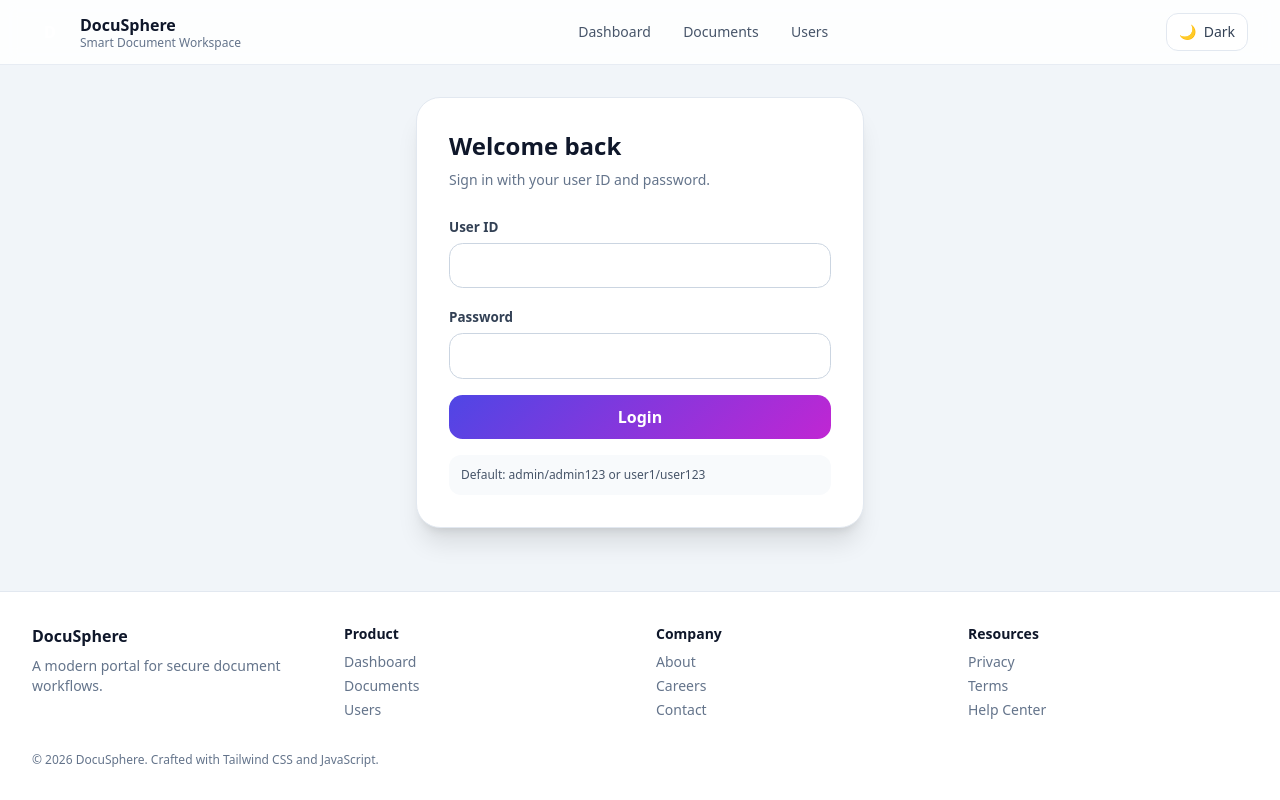
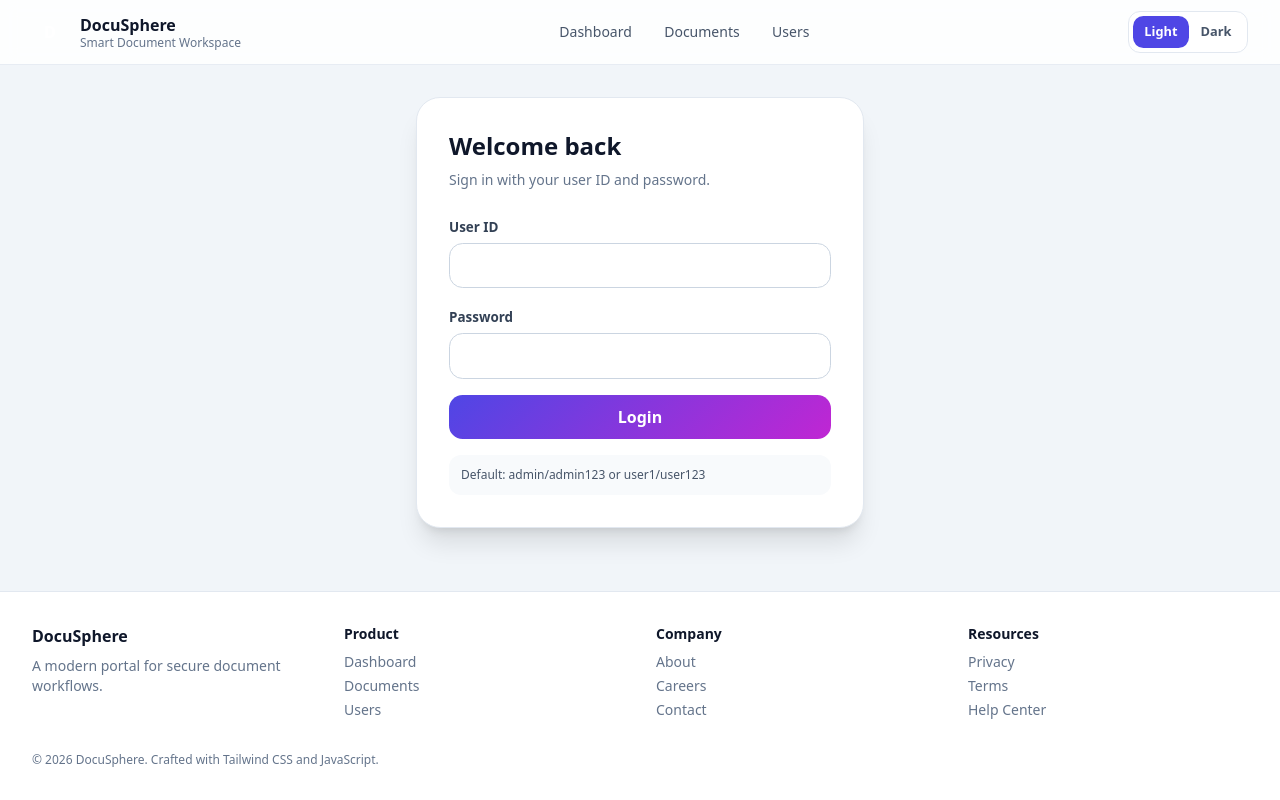
Before and after one commit to Animois/SemanticSearch, a website: page index.html in a window 1280 px wide. Drawn offline with nearby package versions, Linux system fonts and the light colour scheme.

Commit message:
Make light/dark theme switch apply globally

```diff
--- a/app.js
+++ b/app.js
@@ -29,9 +29,8 @@ const userDocumentList = document.getElementById("userDocumentList");
 const adminUserList = document.getElementById("adminUserList");
 const docForm = document.getElementById("documentForm");
 const userForm = document.getElementById("userForm");
-const themeToggleBtn = document.getElementById("themeToggleBtn");
-const themeLabel = document.getElementById("themeLabel");
-const themeIcon = document.getElementById("themeIcon");
+const lightModeBtn = document.getElementById("lightModeBtn");
+const darkModeBtn = document.getElementById("darkModeBtn");
 const adminActionsCard = document.getElementById("adminActionsCard");
 const adminDocumentsCard = document.getElementById("adminDocumentsCard");
 const adminUsersCard = document.getElementById("adminUsersCard");
@@ -68,15 +67,15 @@ function setVisibleView(viewName) {
 
 function applyTheme(theme) {
   const root = document.documentElement;
-  if (theme === "dark") {
-    root.classList.add("dark");
-    themeLabel.textContent = "Light";
-    themeIcon.textContent = "☀️";
-  } else {
-    root.classList.remove("dark");
-    themeLabel.textContent = "Dark";
-    themeIcon.textContent = "🌙";
-  }
+  const body = document.body;
+  const isDark = theme === "dark";
+
+  root.classList.toggle("dark", isDark);
+  body.classList.toggle("dark", isDark);
+  body.classList.toggle("light", !isDark);
+
+  lightModeBtn.classList.toggle("theme-btn-active", !isDark);
+  darkModeBtn.classList.toggle("theme-btn-active", isDark);
 }
 
 function initializeTheme() {
@@ -85,11 +84,10 @@ function initializeTheme() {
   applyTheme(saved || (systemDark ? "dark" : "light"));
 }
 
-function toggleTheme() {
-  const isDark = document.documentElement.classList.contains("dark");
-  const nextTheme = isDark ? "light" : "dark";
-  localStorage.setItem(THEME_KEY, nextTheme);
-  applyTheme(nextTheme);
+function setTheme(theme) {
+  const resolvedTheme = theme === "dark" ? "dark" : "light";
+  localStorage.setItem(THEME_KEY, resolvedTheme);
+  applyTheme(resolvedTheme);
 }
 
 function animateView(viewName) {
@@ -496,7 +494,8 @@ document.querySelectorAll("[data-nav]").forEach((navBtn) => {
   });
 });
 
-themeToggleBtn.addEventListener("click", toggleTheme);
+lightModeBtn.addEventListener("click", () => setTheme("light"));
+darkModeBtn.addEventListener("click", () => setTheme("dark"));
 document.getElementById("year").textContent = new Date().getFullYear();
 
 initializeTheme();
--- a/index.html
+++ b/index.html
@@ -64,10 +64,10 @@
           </nav>
 
           <div class="flex items-center gap-2">
-            <button id="themeToggleBtn" type="button" class="inline-flex items-center gap-2 rounded-xl border border-slate-200 bg-white px-3 py-2 text-sm font-medium text-slate-700 hover:bg-slate-100 dark:border-slate-700 dark:bg-slate-800 dark:text-slate-200 dark:hover:bg-slate-700 transition">
-              <span id="themeIcon">🌙</span>
-              <span id="themeLabel">Dark</span>
-            </button>
+            <div class="inline-flex rounded-xl border border-slate-200 bg-white p-1 dark:border-slate-700 dark:bg-slate-800">
+              <button id="lightModeBtn" type="button" class="theme-btn">Light</button>
+              <button id="darkModeBtn" type="button" class="theme-btn">Dark</button>
+            </div>
             <button id="logoutBtn" type="button" hidden class="rounded-xl bg-slate-900 text-white px-3 py-2 text-sm font-semibold hover:bg-slate-700 dark:bg-slate-100 dark:text-slate-900 dark:hover:bg-white transition">Logout</button>
           </div>
         </div>
--- a/styles.css
+++ b/styles.css
@@ -164,3 +164,39 @@ html, body {
   border-color: rgb(99 102 241);
   background: rgb(49 46 129 / 0.45);
 }
+
+.theme-btn {
+  border: none;
+  border-radius: 0.65rem;
+  padding: 0.38rem 0.72rem;
+  font-size: 0.8rem;
+  font-weight: 600;
+  color: rgb(71 85 105);
+  background: transparent;
+  cursor: pointer;
+  transition: all 160ms ease;
+}
+
+.theme-btn:hover {
+  background: rgb(241 245 249);
+  color: rgb(15 23 42);
+}
+
+.dark .theme-btn {
+  color: rgb(148 163 184);
+}
+
+.dark .theme-btn:hover {
+  background: rgb(51 65 85);
+  color: rgb(241 245 249);
+}
+
+.theme-btn-active {
+  background: rgb(79 70 229);
+  color: white;
+}
+
+.dark .theme-btn-active {
+  background: rgb(99 102 241);
+  color: white;
+}
```
